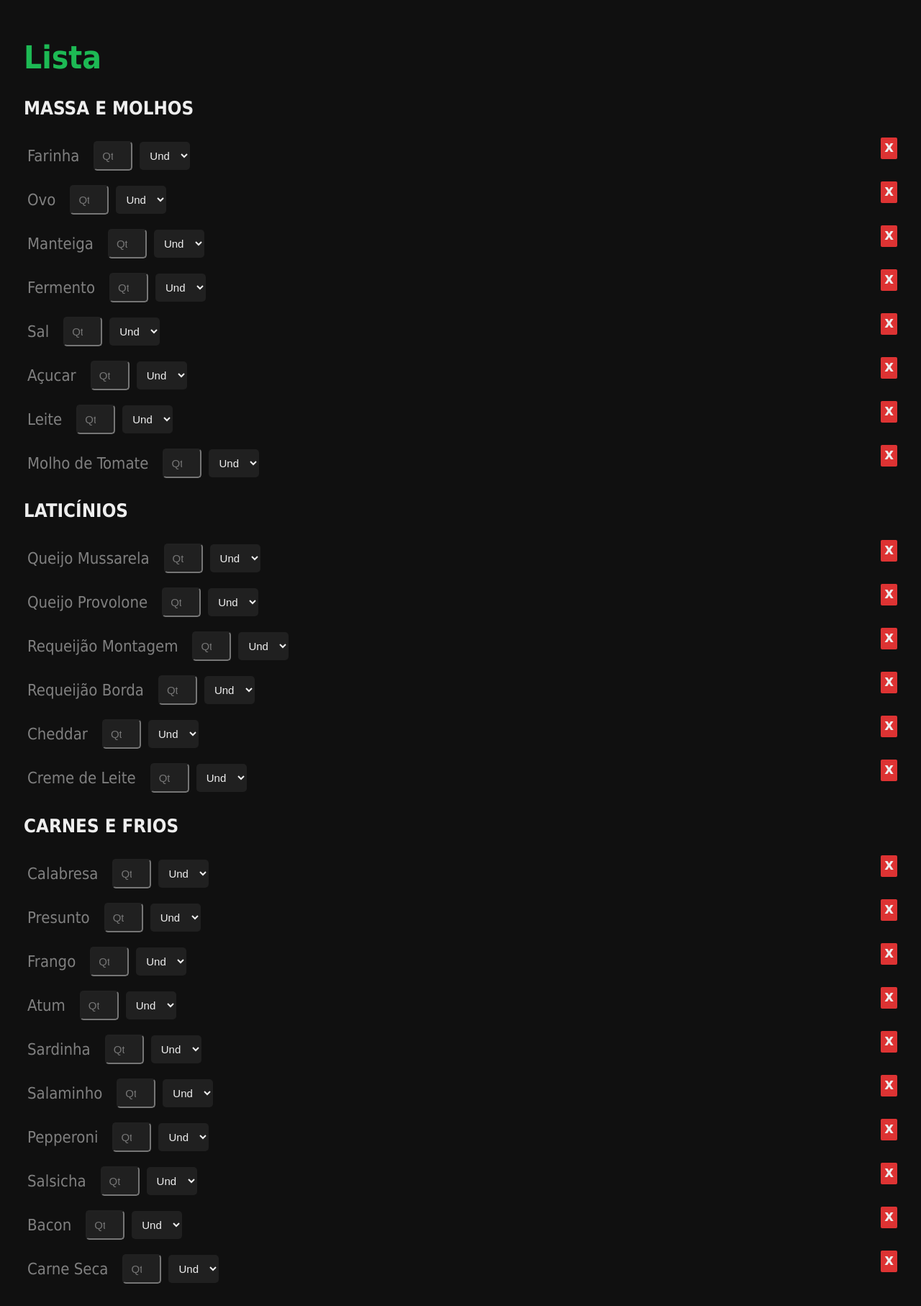
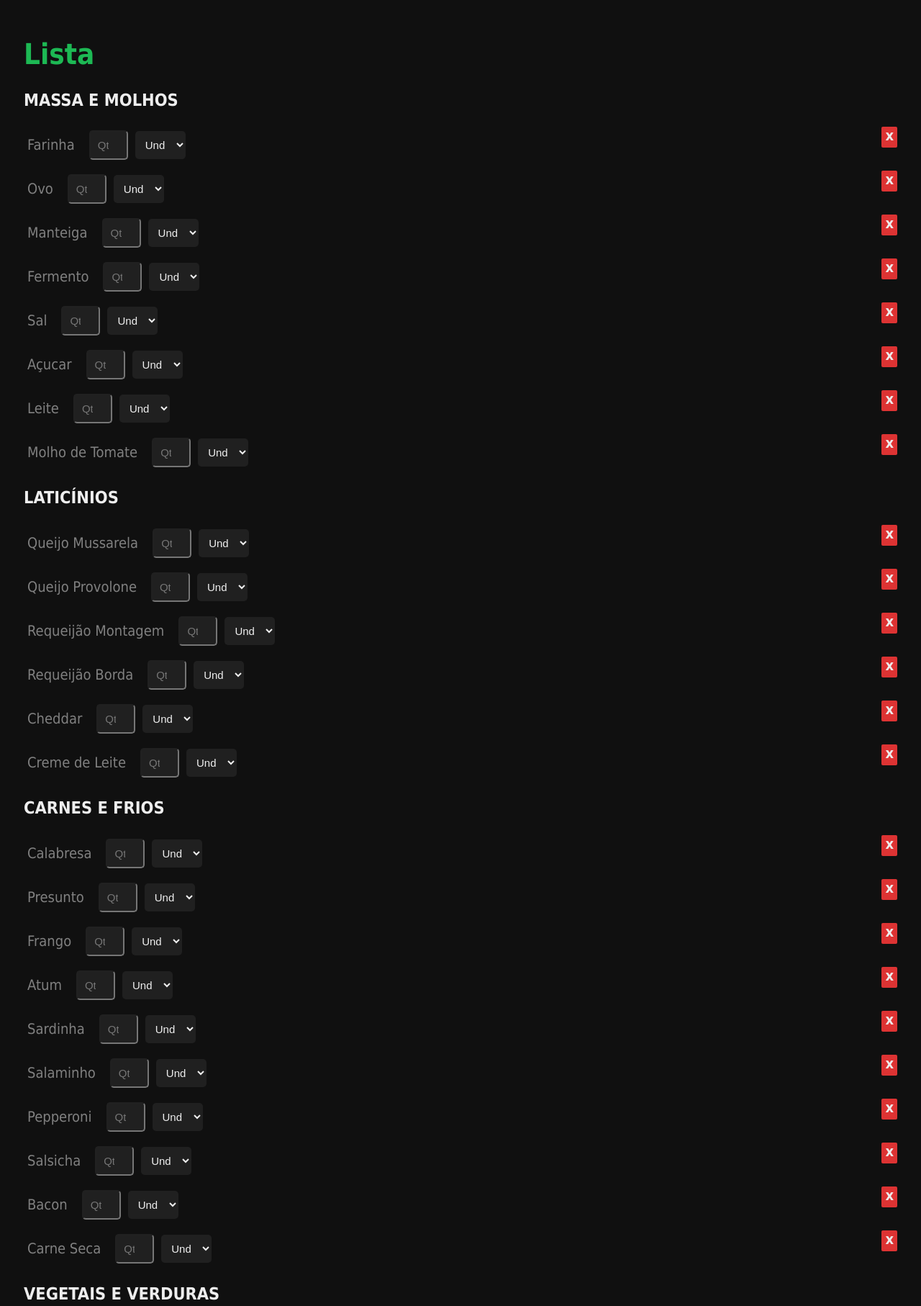
Before and after one commit to chardpro/buylist, a Flask app: page / in a window 1280 px wide. Shown: the top 1814 px of the page at 72% size. Run offline with Flask 3, Linux system fonts and the light colour scheme; data comes from the database, SQL or seed files in the repository.

Commit message:
Update index.html

```diff
--- a/templates/index.html
+++ b/templates/index.html
@@ -15,7 +15,7 @@
             background-color: #101010;
             color: #eee;
             font-family: Tahoma, sans-serif;
-            font-size: 22px;
+            font-size: 20px;
         }
 
         h1 {
```
